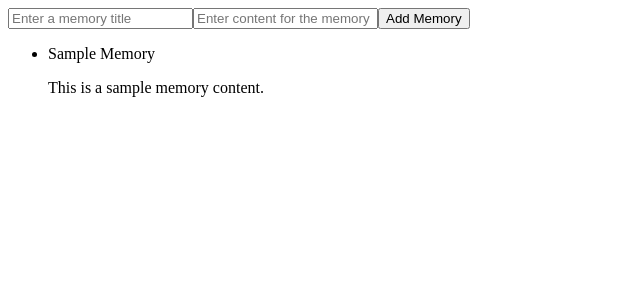
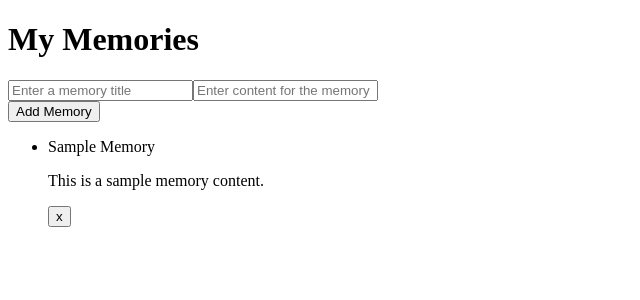
Before and after one commit to madkenikita35/fronted, a React (Vite) app in the folder memories/: page / in a window 1280 px wide. Shown: the top 300 px of the page, without its empty margins (0-640 px from the left). Built offline with nearby package versions, Linux system fonts and the light colour scheme; no server answers; the HTML template or start-up script is replaced by a standard one.

Commit message:
Add Delete Function

```diff
--- a/memories/src/components/MemoryCard.jsx
+++ b/memories/src/components/MemoryCard.jsx
@@ -42,7 +42,18 @@ const MemoryCard = () => {
     }
   };
 
+  const removeMemory = async (id) => {
+    try {
+      await axios.delete(`http://localhost:3000/memories/${id}`);
+      fetchMemories(); // refresh list
+    } catch (error) {
+      console.error(error);
+    }
+  };
+
   return (
+    <div>
+      <h1>My Memories</h1>
       <div>
         <input
           type="text"
@@ -56,6 +67,7 @@ const MemoryCard = () => {
           placeholder="Enter content for the memory"
           onChange={(e) => setNewContent(e.target.value)}
         />
+      </div>
 
       <button onClick={addMemory}>Add Memory</button>
 
@@ -65,6 +77,7 @@ const MemoryCard = () => {
             <li key={mem._id}>
               <p>{mem.title}</p>
               <p>{mem.content}</p>
+              <button onClick={() => removeMemory(mem._id)}>x</button>
             </li>
           ))}
         </ul>
```
Lines whose indentation alone changed are shown as unchanged.
